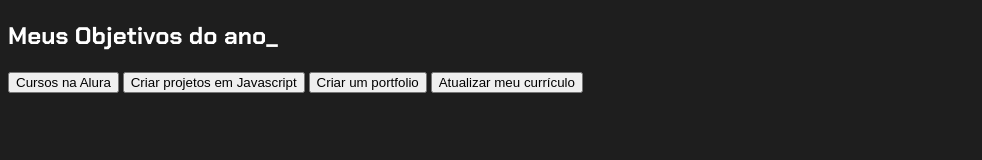
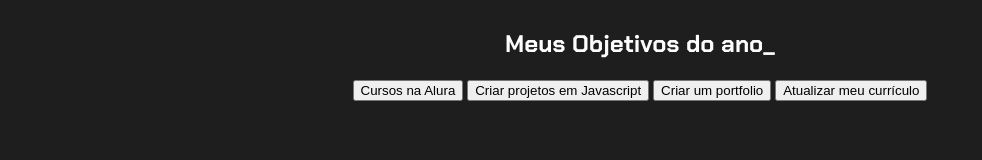
Before and after one commit to cauaneleitequadros/projetodevida, a plain HTML site: page index.html in a window 1280 px wide. Shown: the whole page, without its empty margins (0-982 px from the left). Drawn offline with Linux system fonts and the light colour scheme.

Commit message:
Add files via upload

```diff
--- a/style.css
+++ b/style.css
@@ -14,3 +14,19 @@
     color: var(--branco);
     font-family: 'Chakra Petch', sans-serif;
 }
+
+
+.conteudo-principal{
+    display: flex;
+    flex-direction: column;
+    justify-content: center;
+    align-items: center;
+    max-width: 1200px;
+    width: 100%;
+    margin: 0 auto;
+}
+
+.titulo-principal{
+    text-align: left;
+    width:
+}
```
